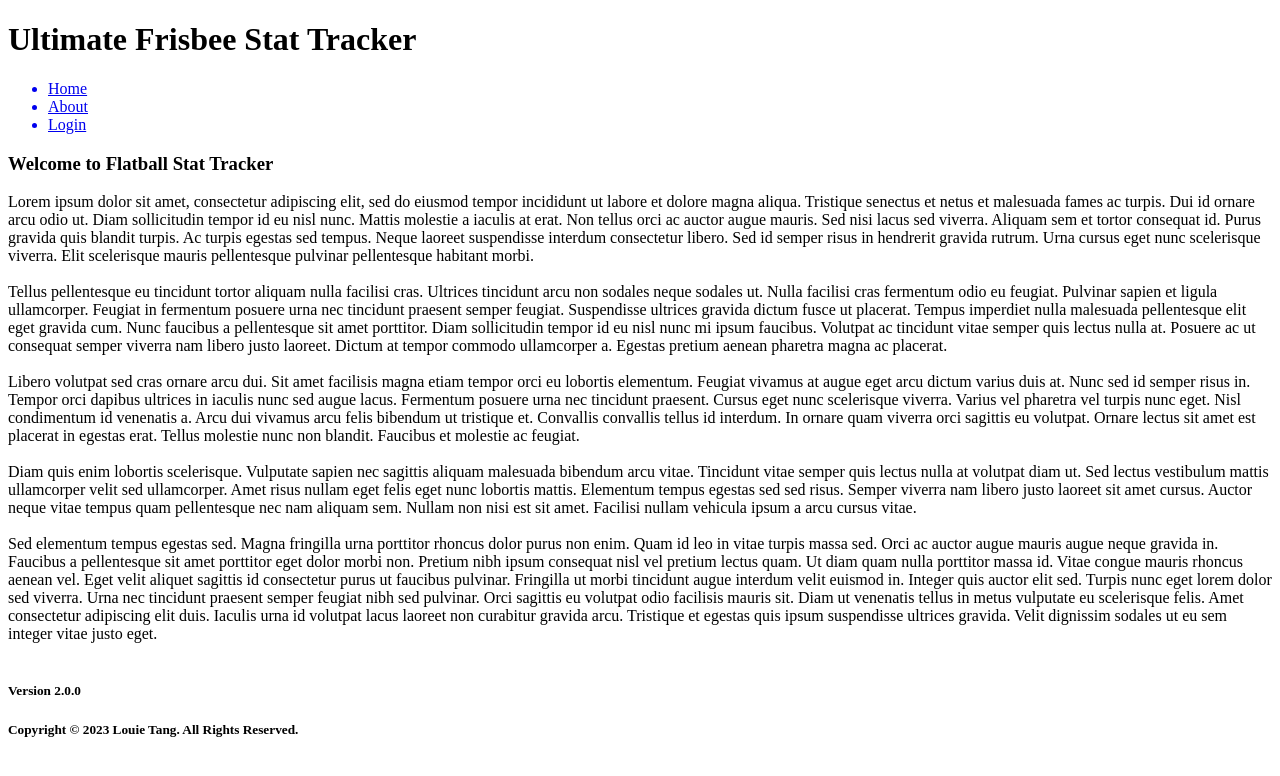
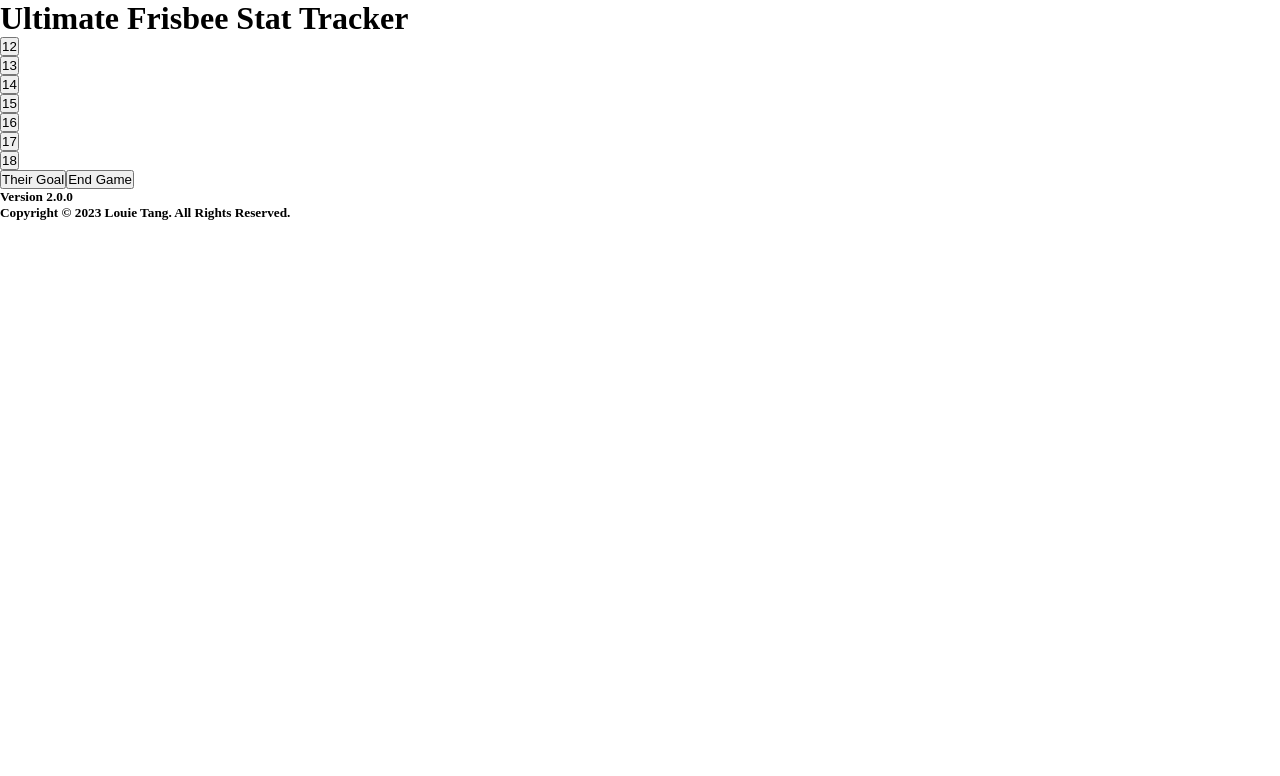
Before and after one commit to LouieTang/flatball-stat-tracker, a React (Create React App) app in the folder v2/front-end/: page / in a window 1280 px wide. Shown: the top 776 px of the page. Built offline with nearby package versions, Linux system fonts and the light colour scheme.

Commit message:
game logic is implemented. Todo: need to connect with starting each match logic, and styling.

```diff
--- a/v2/front-end/public/index.html
+++ b/v2/front-end/public/index.html
@@ -9,6 +9,7 @@
       name="description"
       content="Web site created using create-react-app"
     />
+    <link rel="stylesheet" href="./styles.css" />
     <link rel="apple-touch-icon" href="%PUBLIC_URL%/logo192.png" />
     <!--
       manifest.json provides metadata used when your web app is installed on a
--- /dev/null
+++ b/v2/front-end/public/styles.css
@@ -0,0 +1,14 @@
+* {
+    margin: 0;
+    padding: 0;
+    box-sizing: border-box;
+}
+
+nav ul {
+    float: right;
+}
+
+nav ul li {
+    display: inline-block;
+    margin: 0 0.2rem;
+}
--- a/v2/front-end/src/App.js
+++ b/v2/front-end/src/App.js
@@ -17,7 +17,8 @@ function App() {
     <>
         <Header />
         <Routes>
-            <Route path="/" element={<HomePage />} />
+            {/* <Route path="/" element={<HomePage />} /> */}
+            <Route path="/" element={<NewMatch />} />
             <Route path="/about" element={<AboutPage />} />
             <Route path="/login" element={<LoginPage />} />
             <Route path="/register" element={<RegisterPage />} />
--- a/v2/front-end/src/pages/LoginPage.js
+++ b/v2/front-end/src/pages/LoginPage.js
@@ -59,7 +59,7 @@ const LoginPage = () => {
     return (
         <>
             <NavBar />
-            <form className="create-user-form" onSubmit={ onSubmit }>
+            <form className="login-user-form" onSubmit={ onSubmit }>
                 <div className="form-control">
                     <label htmlFor="username">Username</label>
                     <input type="text" id="username" value={username} onChange={(e) => setUsername(e.target.value)} required />
--- a/v2/front-end/src/pages/NewMatch.js
+++ b/v2/front-end/src/pages/NewMatch.js
@@ -1,21 +1,169 @@
-import React, {useEffect, useState} from 'react'
+import React, { useState } from "react";
 
-const NewMatch = () => {
-    const [playerStats, setPlayerStats] = useState([]);
-    const playerData = [{
-        name: "L",
-        catches: 0,
-        drops: 0
-    },{
-        name: "T",
-        catches: 0,
-        drops: 0
-    }]
+/**
+ * Player component represents a player in the game.
+ *
+ * @component
+ * @param {Object} props - The properties of the Player component.
+ * @param {Object} props.player - Information about the player.
+ * @param {Function} props.onAction - Callback function triggered on player actions.
+ * @param {boolean} props.hasDisc - Indicates if the player has the disc.
+ * @param {boolean} props.isOffense - Indicates if the team is on the offense.
+ * @param {boolean} props.inPlay - Indicates if the disc is in play for the team.
+ * @param {Function} props.setInPlay - Function to set the in-play state.
+ * @returns {JSX.Element} The rendered Player component.
+ */
+const Player = ({ player, onAction, hasDisc, isOffense, inPlay, setInPlay }) => {
+    const pickUpDisc = () => {
+        if(!inPlay && isOffense){
+            onAction(player, "pickup")
+            setInPlay(true);
+        }
+    }
+
     return (
         <>
-            <button>Click</button>
+            <button type="button" onClick={pickUpDisc}>{player.number}</button>
+            {!hasDisc && isOffense && inPlay &&(
+                <>
+                    <button type="button" onClick={() => onAction(player, "catch")}>Catch</button>
+                    <button type="button" onClick={() => onAction(player, "drop")}>Drop</button>
+                    <button type="button" onClick={() => onAction(player, "throwaway")}>Throwaway</button>
+                    <button type="button" onClick={() => onAction(player, "goal")}>Goal</button>
+                </>
+            )}
+            {!hasDisc && !isOffense &&(
+                <>
+                    <button type="button" onClick={() => onAction(player, "block")}>Block</button>
+                    <button type="button" onClick={() => onAction(player, "callahan")}>Goal</button>
+                </>
+            )}
+            <br />
         </>
-    )
-}
+    );
+};
 
-export default NewMatch
+/**
+ * NewMatch component represents a new match created by a user. Responsible for game logic and tracking.
+ *
+ * @component
+ * @returns {JSX.Element} The rendered NewMatch component.
+ */
+const NewMatch = () => {
+    const [players, setPlayers] = useState([
+        { number: 12, catches: 0, drops: 0, throwaways: 0, goals: 0, blocks: 0, callahans: 0 },
+        { number: 13, catches: 0, drops: 0, throwaways: 0, goals: 0, blocks: 0, callahans: 0 },
+        { number: 14, catches: 0, drops: 0, throwaways: 0, goals: 0, blocks: 0, callahans: 0 },
+        { number: 15, catches: 0, drops: 0, throwaways: 0, goals: 0, blocks: 0, callahans: 0 },
+        { number: 16, catches: 0, drops: 0, throwaways: 0, goals: 0, blocks: 0, callahans: 0 },
+        { number: 17, catches: 0, drops: 0, throwaways: 0, goals: 0, blocks: 0, callahans: 0 },
+        { number: 18, catches: 0, drops: 0, throwaways: 0, goals: 0, blocks: 0, callahans: 0 },
+    ]);
+
+    const [playerWithDisc, setPlayerWithDisc] = useState(-1);
+
+    const [isOffense, setIsOffense] = useState(true);
+
+    const [isDiscInPlay, setIsDiscInPlay] = useState(false);
+
+    const[ourScore, setOurScore] = useState(0);
+    const[theirScore, setTheirScore] = useState(0);
+
+    const handleAction = (selectedPlayer, action) => {
+        setPlayers((prevPlayers) => {
+            const newPlayers = prevPlayers.map((player) =>
+                player.number === selectedPlayer.number ? updatePlayer(player, action) : player
+            );
+            return newPlayers;
+        });
+
+        switch (action){
+            case "pickup":
+                setPlayerWithDisc(selectedPlayer.number);
+                break;
+            case "catch":
+                setPlayerWithDisc(selectedPlayer.number);
+                break;
+            case "drop":
+                setPlayerWithDisc(-1);
+                setIsOffense(false);
+                setIsDiscInPlay(false);
+                break;
+            case "throwaway":
+                setPlayerWithDisc(-1);
+                setIsOffense(false);
+                setIsDiscInPlay(false);
+                break;
+            case "goal":
+                setOurScore((prevScore) => prevScore + 1);
+                setPlayerWithDisc(-1);
+                setIsOffense(false);
+                setIsDiscInPlay(false);
+                break;
+            case "block":
+                setPlayerWithDisc(-1);
+                setIsOffense(true);
+                break;
+            case "callahan":
+                setOurScore((prevScore) => prevScore + 1);
+                setPlayerWithDisc(-1);
+                setIsOffense(false);
+                setIsDiscInPlay(false);
+                break;
+            default:
+                break;
+        }
+    };
+
+    const updatePlayer = (player, action) => {
+        switch (action) {
+            case "catch":
+                return { ...player, catches: player.catches + 1 };
+            case "drop":
+                return { ...player, drops: player.drops + 1};
+            case "throwaway":
+                return { ...player, throwaways: player.throwaways + 1};
+            case "goal":
+                return { ...player, goals: player.goals + 1};
+            case "block":
+                return { ...player, blocks: player.blocks + 1};
+            case "callahan":
+                return { ...player, callahans: player.callahans + 1};
+            default:
+                return player;
+        }
+    };
+
+    const theirGoal = () => {
+        setTheirScore((prevScore) => prevScore + 1);
+        setPlayerWithDisc(-1);
+        setIsOffense(true);
+    }
+
+    const endGame = () => {
+        const playerStats = players.map((player) => ({
+            number: player.number,
+            catches: player.catches,
+            drops: player.drops,
+            throwaways: player.throwaways,
+            goals: player.goals,
+            blocks: player.blocks,
+            callahans: player.callahans,
+        }));
+
+        // alert(JSON.stringify(playerStats, null, 2));
+        alert(ourScore + " - " + theirScore);
+    };
+
+    return (
+        <>
+            {players.map((player) => (
+                <Player key={player.number} player={player} onAction={handleAction} hasDisc={player.number === playerWithDisc} inPlay={isDiscInPlay} setInPlay={setIsDiscInPlay} isOffense={isOffense}/>
+            ))}
+            <button type="button" onClick={theirGoal}>Their Goal</button>
+            <button type="button" onClick={endGame}>End Game</button>
+        </>
+    );
+};
+
+export default NewMatch;
```
